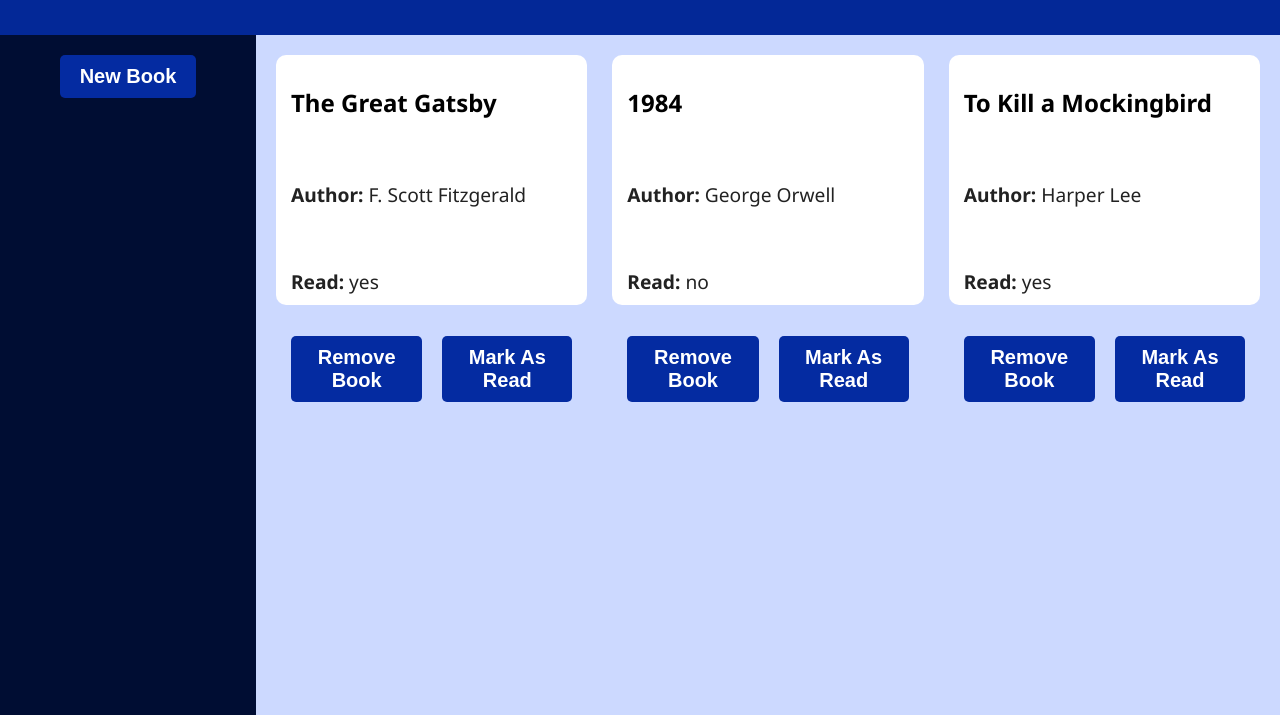
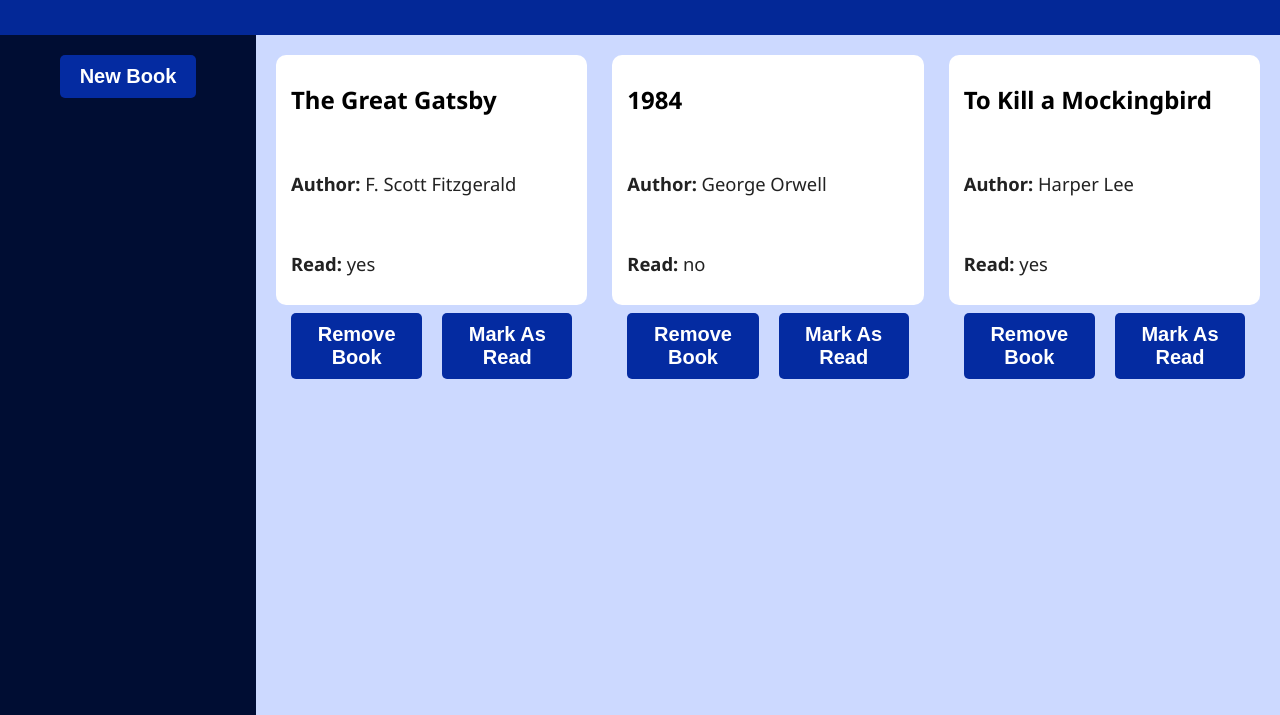
Before and after one commit to ashc735/library-app, a website built with webpack: page index.html in a window 1280 px wide. Shown: the part 85-800 px from the top of the page. Built offline with nearby package versions, Linux system fonts and the light colour scheme.

Commit message:
spacing changes

```diff
--- a/css/style.css
+++ b/css/style.css
@@ -157,6 +157,7 @@ input[type=checkbox] {
 
 .text-fields {
     font-weight: 600;
+    font-size: 1.15rem;
 }
 
 input,
@@ -208,6 +209,7 @@ input:focus {
   box-shadow: 2px 5px 4px -2px var(--box-shadow-color);
   border-radius: 10px;
   padding: 10px 15px;
+  margin-bottom: 10px;
   display: flex;
   flex-direction: column;
   gap: 20px;
@@ -216,8 +218,8 @@ input:focus {
 
 .card p {
   color: var(--subtext-color);
-  font-size: 1.2rem;
-  line-height: 1.8rem;
+  font-size: 1.15rem;
+  line-height: 1.4rem;
 }
 
 .card .title {
```
